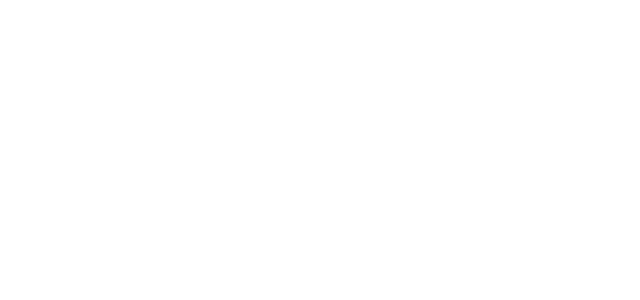
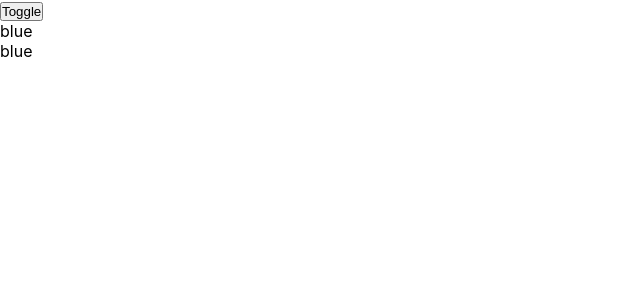
Before and after one commit to ajittupe2548/react-practice, a React (Create React App) app: page / in a window 1280 px wide. Shown: the top 300 px of the page, without its empty margins (0-640 px from the left). Built offline with nearby package versions, Linux system fonts and the light colour scheme.

Commit message:
Added: a. Don’t Stop the Data Flow in Rendering

```diff
--- a/src/App.js
+++ b/src/App.js
@@ -1,15 +1,14 @@
 import './App.css';
+import DataFlow from './components/DataFlow';
 
 /*
 Writing Resilient Components: https://overreacted.io/writing-resilient-components/
-
-1. Don’t stop the data flow
-a. Don’t Stop the Data Flow in Rendering
 */
 
 function App() {
   return (
     <div className="App">
+      <DataFlow />
     </div>
   );
 }
--- /dev/null
+++ b/src/components/DataFlow.js
@@ -0,0 +1,78 @@
+import React, { Component, useEffect, useState } from 'react'
+
+/*
+1. Don’t stop the data flow
+    1. Don’t Stop the Data Flow in Rendering
+        - components should directly use props passed to them and avoid copying props into state to ensure the component reflects updates accurately.
+        - Copying props into state can cause the component to ignore updates, leading to stale values and incorrect rendering behavior. We can name such props as initiaColor or defaultColor to clarify that changes to it are ignored.
+        - For expensive computations based on props, memoization should be used (e.g., using useMemo in function components) to optimize performance without losing reactivity to prop changes.
+*/
+
+function ButtonFunctional({ color }) {
+    const [colorState, setColorState] = useState(color);
+
+    console.log(`*****Output is :  => ButtonFunctional => ButtonFunctional:`);
+
+    useEffect(() => {
+        setColorState(color);
+    }, [color]);
+
+    return (
+        <div>{colorState}</div>
+    )
+}
+
+class Button extends Component {
+    state = {
+        color: this.props.color,
+    }
+
+    /* This will keep props and state in sync but it will render component twice for prop change and state change too. */
+    // componentDidUpdate(prevProps) {
+    //     if (prevProps.color !== this.props.color) {
+    //         this.setState({
+    //             color: this.props.color,
+    //         })
+    //     }
+    // }
+
+    /* To fix re-render issue we can use getDerivedStateFromProps lifecycle it will update state before render itself. #TODO: Check this implementation in function component */
+    static getDerivedStateFromProps(nextProps, prevState) {
+        if (nextProps.color !== prevState.color) {
+            return {
+                color: nextProps.color,
+            }
+        }
+
+        return null;
+    }
+
+    render() {
+        // console.log(`*****Output is :  => Button => render => this.state.color:`, this.state.color)
+        return (
+            <div>{this.state.color}</div>
+        )
+    }
+}
+
+export default class DataFlow extends Component {
+    state = {
+        isOk: true,
+    }
+
+    handleToggleClick = () => {
+        this.setState(prev => ({
+            isOk: !prev.isOk,
+        }))
+
+    }
+    render() {
+        return (
+            <>
+                <button onClick={this.handleToggleClick}>Toggle</button>
+                <Button color={this.state.isOk ? 'blue' : 'red'} />
+                <ButtonFunctional color={this.state.isOk ? 'blue' : 'red'} />
+            </>
+        )
+    }
+}
```
